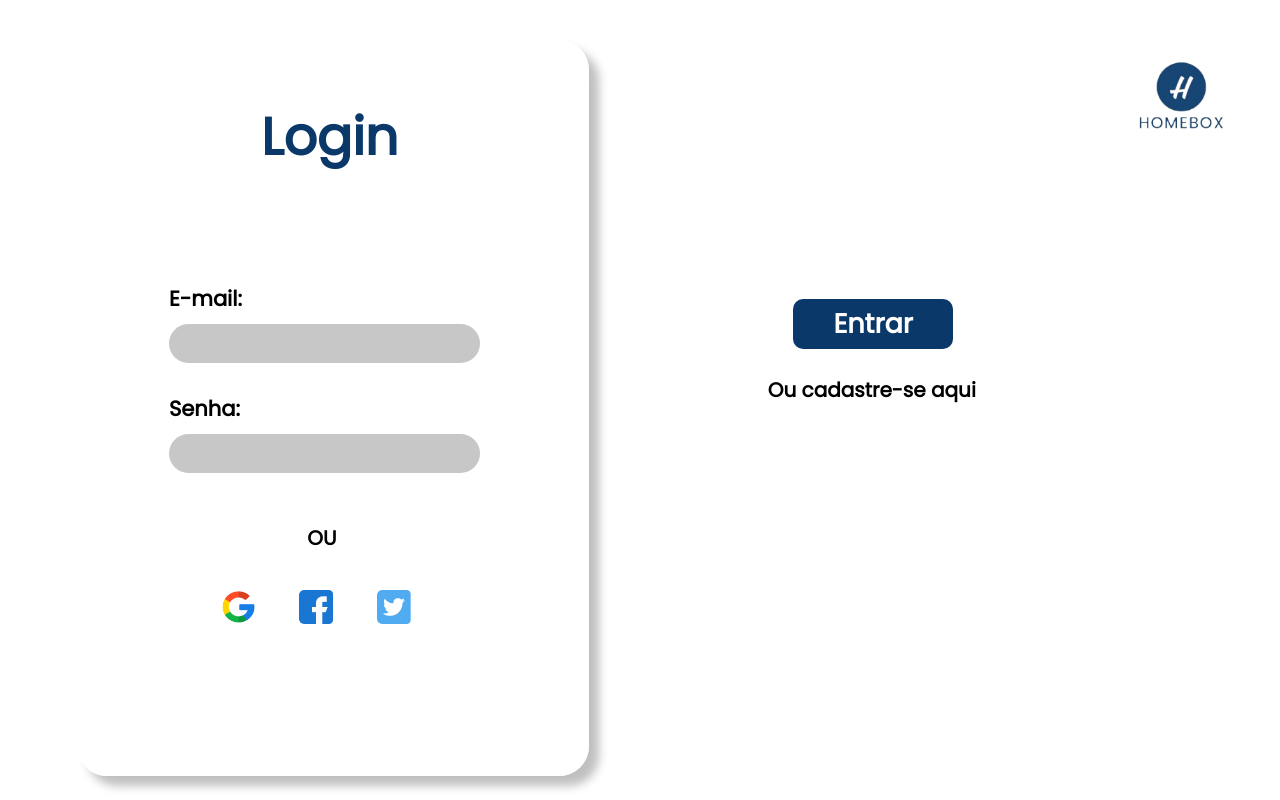
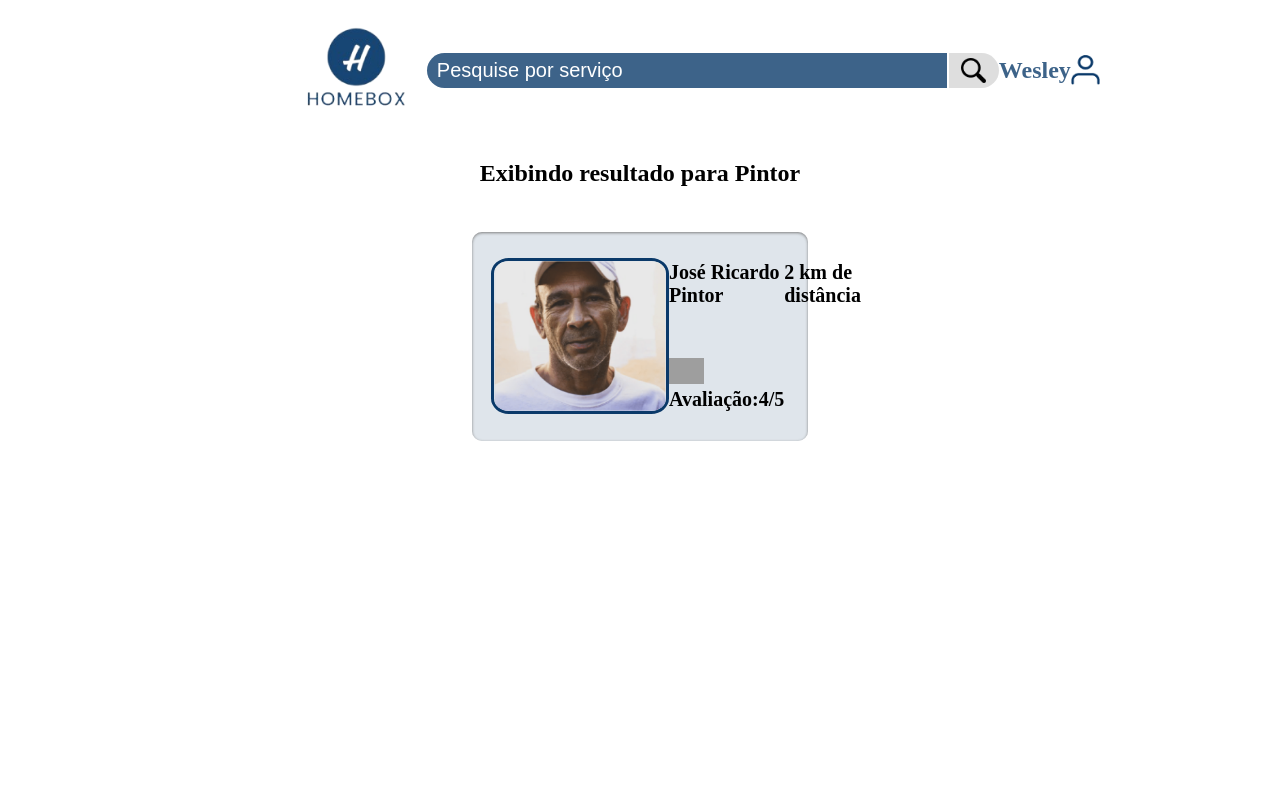
Before and after one commit to c4p1t4n/homebox, a React (Create React App) app in the folder homebox-react/: page / in a window 1280 px wide. Built offline with nearby package versions, Linux system fonts and the light colour scheme; grey boxes are pictures that could not be loaded.

Commit message:
Componetizando a página searchResult em react

```diff
--- a/homebox-react/src/App.js
+++ b/homebox-react/src/App.js
@@ -1,8 +1,8 @@
-import Login from "./page/login";
+import SearchResult from "./page/searchResult";
 
 function App() {
   return (
-    <Login/>
+    <SearchResult/>
   );
 }
 
--- /dev/null
+++ b/homebox-react/src/assets/css/header.css
@@ -0,0 +1,67 @@
+Header {
+    width: 100%;
+}
+
+
+.container {
+    width: 85%;
+    margin: auto;
+}
+
+.header {
+    width: 100%;
+    display: flex;
+    justify-content: space-between;
+    align-items: center;
+}
+
+.header .logo {
+    height: 140px;
+}
+
+.divSearch {
+    display: flex;
+}
+
+.searchBar input {
+    background-color: #3D6389;
+    color: white;
+    border: none;
+    width: 500px;
+    height: 15px;
+    padding: 10px;
+    font-size: 20px;
+    border-radius: 20px 0px 0px 20px;
+}
+
+.searchBar input::placeholder {
+    color: white;
+}
+
+.searchIcon {
+    display: flex;
+    align-items: center;
+    justify-content: center;
+    margin-left: 2px;
+    background: rgba(133, 133, 133, 0.27);
+    width: 50px;
+    border-radius: 0px 20px 20px 0px;
+}
+
+.searchIcon img {
+    height: 25px;
+}
+
+.profile {
+    display: flex;
+    justify-content: space-between;
+    width: 120px;
+    align-items: center;
+    color: #3D6389;
+    font-weight: bold;
+    font-size: 24px;
+}
+
+.profile img {
+    height: 30px;
+}
--- /dev/null
+++ b/homebox-react/src/assets/css/searchResult.css
@@ -0,0 +1,86 @@
+body {
+    padding: 0;
+    margin: 0;
+    display: flex;
+    flex-direction: column;
+    align-items: center;
+}
+
+body p {
+    padding: 0;
+    margin: 0;
+}
+
+.body {
+    display: flex;
+    flex-direction: column;
+    width: 100%;
+    align-items: center;
+}
+
+.body h2 {
+    text-align: center;
+    font-weight: bold;
+}
+
+.cardCustumerDiv {
+    display: flex;
+    justify-content: space-between;
+    width: 70%;
+    height: 450px;
+    overflow: auto;
+    flex-direction: column;
+    align-items: center;
+
+}
+
+
+.cardCustumerDiv::-webkit-scrollbar {
+    display: none;
+}
+
+.cardCustumerDiv p {
+    font-weight: bold;
+    font-size: 20px;
+}
+
+.cardCustumer {
+    margin-top: 5%;
+    height: 170px;
+    display: flex;
+    align-items: center;
+    background: rgba(10, 57, 105, 0.13);
+    padding: 4%;
+    border-radius: 10px;
+    width: 60%;
+    justify-content: space-between;
+    box-shadow: 0px 1px 3px gray inset;
+}
+
+.cardCustumer .imgCustumer {
+    height: 150px;
+    border-radius: 10%;
+    border: #0A3969 solid ;
+}
+
+.cardCustumer .imgStars {
+    height: 26px;
+}
+
+.infoCustumer {
+    display: flex;
+    flex-direction: column;
+    justify-content: space-between;
+    height: 150px;
+}
+
+
+.assessment2 {
+    display: flex;
+    justify-content: space-between;
+    width: 60%;
+}
+
+.distance {
+    height: 150px;
+}
--- /dev/null
+++ b/homebox-react/src/component/cardSearch.jsx
@@ -0,0 +1,27 @@
+
+
+function CardSearch(props) {
+  return (
+    <div className="cardCustumer">
+        <img className="imgCustumer" src={props.img} alt="Imagem do José Ricardo"/>
+        <div className="infoCustumer">
+            <div className="nameCustumer">
+                <p>{props.name}</p>
+                <p>{props.category}</p>
+            </div>
+            <div className="assessment">
+                <img className="imgStars" src="./assets/img/fourStars.png" alt=""/>
+                <div className="assessment2">
+                    <p>Avaliação:</p>
+                    <p>{props.aval}/5</p>
+                </div>
+            </div>
+        </div>
+        <div className="distance">
+            <p>{props.dist} km de distância</p>
+        </div>
+    </div>
+  );
+}
+
+export default CardSearch;
--- a/homebox-react/src/page/homeLogado.jsx
+++ b/homebox-react/src/page/home.jsx
@@ -1,4 +1,4 @@
-import '../assets/css/homeLOgado.css';
+import '../assets/css/homePage.css';
 import '../assets/css/footer.css';
 
 import Card from "../component/card";
@@ -22,7 +22,7 @@ import img3Stars from "../assets/img/threeStars.png"
 
 const frequent_search = "'pintor'"
 
-function HomeLogado() {
+function Home() {
     return (
         <div>
             <Header/>
@@ -62,4 +62,4 @@ function HomeLogado() {
     );
   }
 
-  export default HomeLogado;
+  export default Home;
--- /dev/null
+++ b/homebox-react/src/page/searchResult.jsx
@@ -0,0 +1,25 @@
+import '../assets/css/header.css';
+import '../assets/css/searchResult.css';
+
+import CardSearch from '../component/cardSearch';
+import Header from "../component/header";
+
+import imgJose from "../assets/img/joseRicardoCustumer.png"
+
+function SearchResult() {
+  return (
+    <div>
+        <Header/>
+        <div className="container">
+            <div className="body">
+                <h2>Exibindo resultado para {"Pintor"}</h2>
+                <div className="cardCustumerDiv">
+                    <CardSearch img={imgJose} name={"José Ricardo"} category={"Pintor"} aval={4} dist={2}/>
+                </div>
+            </div>
+        </div>
+    </div>
+  );
+}
+
+export default SearchResult;
```
Also changed, not shown: homebox-react/src/assets/css/homePage.css (renamed from homebox-react/src/assets/css/homeLOgado.css), 2 other files (tests, documents, lock files or other folders).
